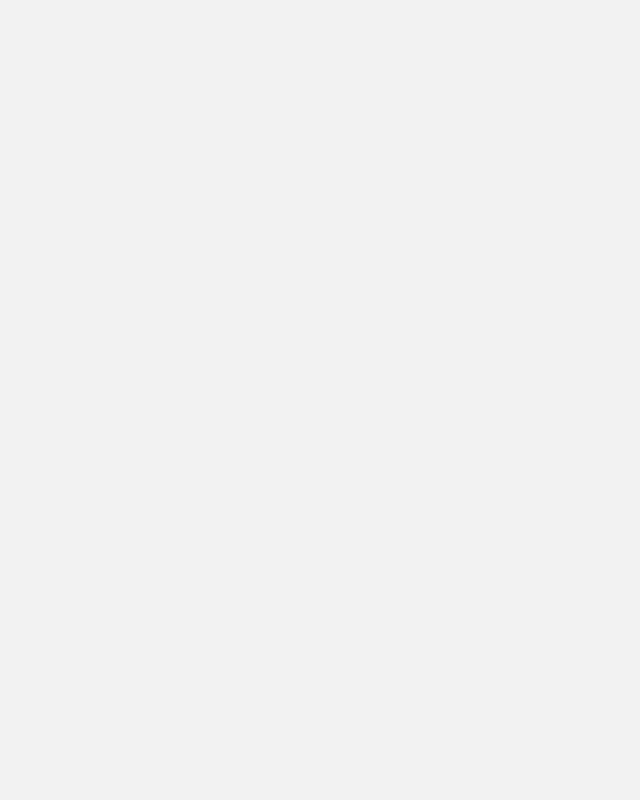
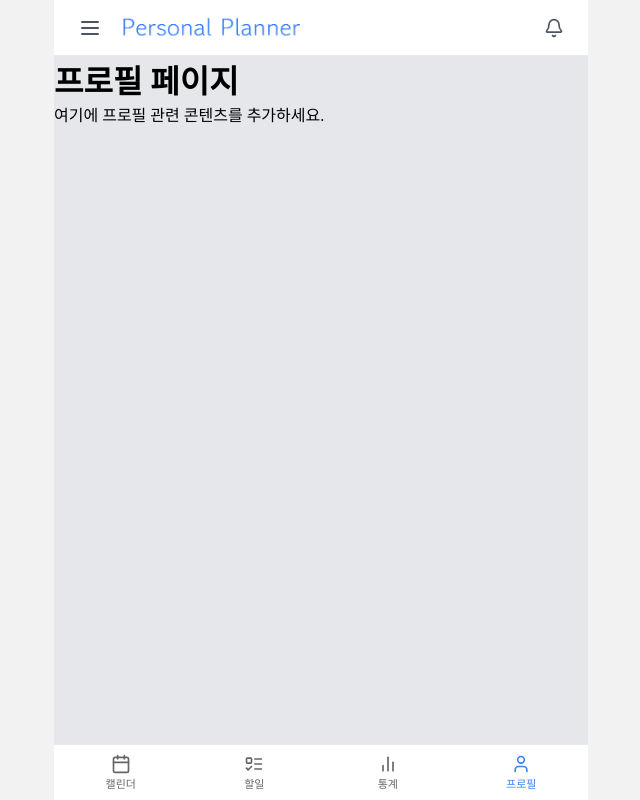
Before and after one commit to PG4-FinalProject/react-personal-planner, a React (Vite) app: page /users in a window 1280 px wide. Before the commit this address had no page. Shown: the whole page, without its empty margins (319-959 px from the left). Built offline with nearby package versions, Linux system fonts and the light colour scheme.

Commit message:
fix: 푸터 아이콘 페이지 할당 오류 개선

```diff
--- a/package.json
+++ b/package.json
@@ -11,8 +11,10 @@
     "format": "prettier --write ."
   },
   "dependencies": {
+    "lucide-react": "^0.473.0",
     "react": "^18.3.1",
-    "react-dom": "^18.3.1"
+    "react-dom": "^18.3.1",
+    "react-router-dom": "^7.1.3"
   },
   "devDependencies": {
     "@eslint/js": "^9.17.0",
--- a/src/components/layout/Footer.tsx
+++ b/src/components/layout/Footer.tsx
@@ -1,31 +1,63 @@
 import React from 'react';
 import { Calendar, ListTodo, BarChart2, User } from 'lucide-react';
-import { palette } from '../../styles/palette'; // 팔레트 임포트
+import { useLocation } from 'react-router-dom';
+import { palette } from '../../styles/palette';
 
 interface FooterProps {
-  currentPage: string;
+  onPageChange: (path: string) => void;
 }
 
 const menuItems = [
-  { id: 'calendar', icon: Calendar, label: '캘린더' },
-  { id: 'todo', icon: ListTodo, label: '할일' },
-  { id: 'statistics', icon: BarChart2, label: '통계' },
-  { id: 'profile', icon: User, label: '프로필' }
+  {
+    id: 'calendar',
+    icon: Calendar,
+    label: '캘린더',
+    path: '/calendar'
+  },
+  {
+    id: 'plans',
+    icon: ListTodo,
+    label: '할일',
+    path: '/plans'
+  },
+  {
+    id: 'statistics',
+    icon: BarChart2,
+    label: '통계',
+    path: '/statistics'
+  },
+  {
+    id: 'users',
+    icon: User,
+    label: '프로필',
+    path: '/users'
+  }
 ];
 
-const Footer: React.FC<FooterProps> = ({ currentPage }) => {
+const Footer: React.FC<FooterProps> = ({ onPageChange }) => {
+  const location = useLocation();
+  const currentPath = location.pathname;
+
   return (
     <footer className="Footer">
-      {menuItems.map((item) => (
-        <button
-          key={item.id}
-          className={`footer-item ${currentPage === item.id ? 'active' : ''}`}
-          aria-label={item.label} // 접근성 향상
-        >
-          <item.icon size={20} />
-          <span>{item.label}</span>
-        </button>
-      ))}
+      {menuItems.map((item) => {
+        const isActive = currentPath === item.path ||
+                        (currentPath === '/' && item.path === '/calendar');
+        return (
+          <button
+            key={item.id}
+            onClick={() => onPageChange(item.path)}
+            className={`footer-item ${isActive ? 'active' : ''}`}
+            aria-label={item.label}
+          >
+            <item.icon
+              size={20}
+              color={isActive ? palette.blue : '#666666'}
+            />
+            <span>{item.label}</span>
+          </button>
+        );
+      })}
     </footer>
   );
 };
--- a/src/components/layout/MainLayout.tsx
+++ b/src/components/layout/MainLayout.tsx
@@ -1,28 +1,34 @@
 import React from 'react';
-import { useNavigate } from 'react-router-dom'; // useNavigate 임포트
+import { useNavigate } from 'react-router-dom';
 import Header from './Header';
 import Footer from './Footer';
 import Content from './Content';
 import { PlusButton } from '../common/PlusBtn';
 
 interface MainLayoutProps {
-  children: React.ReactNode; // props의 타입을 명확하게 정의
+  children: React.ReactNode;
 }
 
 const MainLayout: React.FC<MainLayoutProps> = ({ children }) => {
-  const navigate = useNavigate(); // useNavigate 훅 사용
+  const navigate = useNavigate();
 
-  const handleClick = () => {
-    navigate('/createPlans'); // createPlans 페이지로 이동
+  const handleAddClick = () => {
+    navigate('/plans/create');
+  };
+
+  const handlePageChange = (path: string) => {
+    navigate(path);
   };
 
   return (
-    <>
+    <div className="main-layout">
       <Header />
-      <Content>{children}</Content> {/* Content에 children 전달 */}
-      <PlusButton onClick={handleClick} /> {/* onClick 핸들러 전달 */}
-      <Footer currentPage="Calendar" /> {/* 현재 페이지를 prop으로 전달 */}
-    </>
+      <main className="main-content">
+        <Content>{children}</Content>
+      </main>
+      <PlusButton onClick={handleAddClick} />
+      <Footer onPageChange={handlePageChange} />
+    </div>
   );
 };
 
--- a/src/index.css
+++ b/src/index.css
@@ -19,7 +19,6 @@ body {
 /* 공통 레이아웃 스타일 */
 .Header,
 .Footer,
-.Calendar,
 .Content{
   width: 100%;
   max-width: 534px;
@@ -76,12 +75,12 @@ body {
 
 /* 컨텐츠 영역 */
 .Content {
-  padding-top: 50px;  /* 헤더 높이 */
-  padding-bottom: 56px;  /* 푸터 높이 */
+  padding-top: 56px;  /* 헤더 높이만큼만 패딩 적용 */
+  padding-bottom: 56px;  /* 푸터 높이만큼만 패딩 적용 */
   min-height: 100vh;
+  background-color: #E5E7EB;
 }
 
-/* 푸터 */
 .Footer {
   position: fixed;
   bottom: 0;
@@ -95,9 +94,9 @@ body {
   align-items: center;
   justify-content: space-around;
   z-index: 100;
+  max-width: 534px;
 }
 
-/* 푸터 아이템 */
 .footer-item {
   display: flex;
   flex-direction: column;
@@ -109,16 +108,28 @@ body {
   color: #666666;
   width: 25%;
   padding: 8px 0;
+  transition: all 0.2s ease-in-out;
 }
 
 .footer-item.active {
-  color: #0078ff;
+  color: #3B82F6;  /* palette.blue와 동일한 색상 */
+}
+
+.footer-item.active span {
+  color: #3B82F6;
 }
 
 .footer-item span {
   font-size: 11px;
   line-height: 1.2;
+  transition: color 0.2s ease-in-out;
 }
+
+.footer-item:hover {
+  opacity: 0.8;
+}
+
+/* 활성화된 푸터 아이템 스타일은 컴포넌트에서 직접 처리 */
 
 /* 메인 컨텐츠 영역 */
 .Calendar {
@@ -127,3 +138,14 @@ body {
   min-height: 100vh;
   background-color: #ffffff;
 }
+
+/* 메인 레이아웃 - 패딩 제거 */
+.main-layout {
+  min-height: 100vh;
+  width: 100%;
+  position: relative;
+}
+
+.main-content {
+  min-height: 100vh;
+}
--- a/src/pages/Plans.tsx
+++ b/src/pages/Plans.tsx
@@ -0,0 +1,14 @@
+import React from 'react';
+import MainLayout from '../components/layout/MainLayout'; // MainLayout 경로를 맞춰주세요.
+
+const Plans: React.FC = () => {
+  return (
+    <MainLayout>
+      <h1>할일 페이지</h1>
+      <p>여기에 할일 관련 콘텐츠를 추가하세요.</p>
+      {/* 할일 컴포넌트나 기능을 여기에 추가할 수 있습니다. */}
+    </MainLayout>
+  );
+};
+
+export default Plans;
--- a/src/pages/Statistics.tsx
+++ b/src/pages/Statistics.tsx
@@ -0,0 +1,14 @@
+import React from 'react';
+import MainLayout from '../components/layout/MainLayout'; // MainLayout 경로를 맞춰주세요.
+
+const Statistics: React.FC = () => {
+  return (
+    <MainLayout>
+      <h1>통계 페이지</h1>
+      <p>여기에 통계 관련 콘텐츠를 추가하세요.</p>
+      {/* 통계 컴포넌트나 기능을 여기에 추가할 수 있습니다. */}
+    </MainLayout>
+  );
+};
+
+export default Statistics;
--- /dev/null
+++ b/src/pages/Users.tsx
@@ -0,0 +1,14 @@
+import React from 'react';
+import MainLayout from '../components/layout/MainLayout'; // MainLayout 경로를 맞춰주세요.
+
+const Users: React.FC = () => {
+  return (
+    <MainLayout>
+      <h1>프로필 페이지</h1>
+      <p>여기에 프로필 관련 콘텐츠를 추가하세요.</p>
+      {/* 프로필 컴포넌트나 기능을 여기에 추가할 수 있습니다. */}
+    </MainLayout>
+  );
+};
+
+export default Users;
--- a/src/routes/routes.tsx
+++ b/src/routes/routes.tsx
@@ -1,16 +1,18 @@
 import React from 'react';
-import { Route, Routes } from 'react-router-dom';
-import Calendar from '../pages/Calendar'; // Calendar 경로를 맞춰주세요.
-// import CreatePlans from '../pages/CreatePlans';
+import { Route, Routes, Navigate } from 'react-router-dom';
+import Calendar from '../pages/Calendar';
+import Plans from '../pages/Plans';
+import Statistics from '../pages/Statistics';
+import Users from '../pages/Users';
 
 const AppRoutes: React.FC = () => {
   return (
     <Routes>
-      <Route path="/" element={<Calendar />} index /> {/* 기본 경로에서 캘린더 페이지 표시 */}
-      <Route path="/calendar" element={<Calendar />} /> 캘린더 페이지
-      {/* <Route path="/plans" element={<CreatePlans />} /> */}
-      {/* 다른 페이지를 추가하려면 여기에 Route를 추가 */}
-
+      <Route path="/" element={<Navigate to="/calendar" replace />} />
+      <Route path="/calendar" element={<Calendar />} />
+      <Route path="/plans" element={<Plans />} />
+      <Route path="/statistics" element={<Statistics />} />
+      <Route path="/users" element={<Users />} />
     </Routes>
   );
 };
```
Also changed, not shown: src/pages/User.tsx (deleted), 1 other file (tests, documents, lock files or other folders).
